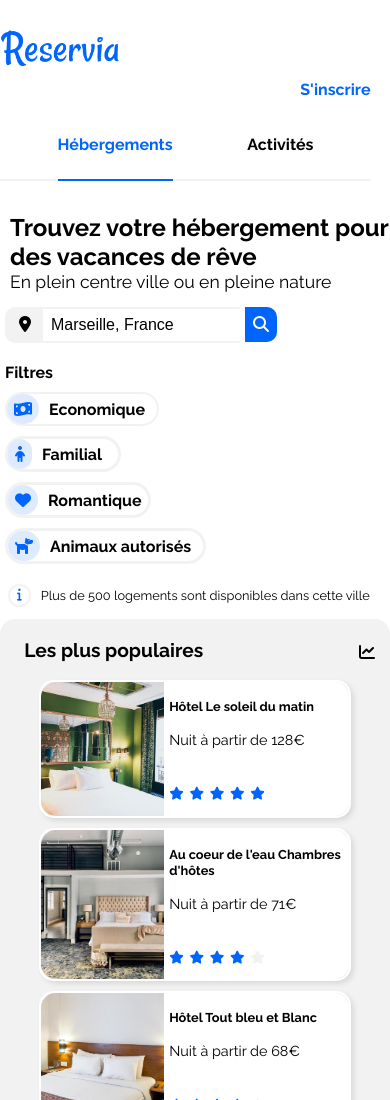
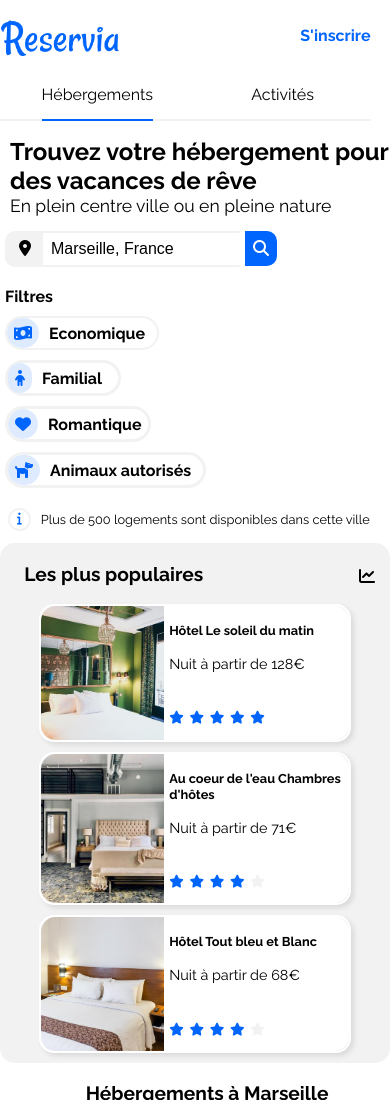
Before and after one commit to ClaireThiebaut/ClaireThiebaut_2_22012021, a plain HTML site: page index.html in a window 390 px wide. Shown: the top 1100 px of the page. Drawn offline with Linux system fonts and the light colour scheme.

Commit message:
Modif DIV sign in

```diff
--- a/index.html
+++ b/index.html
@@ -21,15 +21,11 @@
                     </div>
 
                     <div class="navbar">
-                        <nav>
-                            <ul>
-                                <li><a href="#hebergements"><span class="overline">Hébergements</span></a></li> <!--renvoie vers les hébergements de quelle ville ?-->
-                                <li><a href="#activites">Activités</a></li> <!--idem ?-->
-                            </ul>
-                        </nav>
+                        <div class="nav"><a href="#hebergements"><span class="overline">Hébergements</span></a></div>
+                        <div class="nav"><a href="Activités">Activités</a></div>
+                    </div>
 
-                        <div class="sign_in"><a href="#">S'inscrire</a></div>
-                    </div>
+                    <div class="sign_in"><a href="#">S'inscrire</a></div>
 
                 </header>
 
--- a/style_reservia.css
+++ b/style_reservia.css
@@ -44,7 +44,11 @@ gris : #F2F2F2*/
 header {
     width: 100%;
     display: flex;
-    justify-content: space-between;
+    flex-wrap: wrap;
+}
+
+#logo {
+    flex-grow: 1;
 }
 
 #logo img {
@@ -55,25 +59,34 @@ header {
 
 .navbar {
     display: flex;
+    justify-content: center;
+    align-items: center;
+
 }
 
-nav ul {
+.nav {
+    margin-right: 15px;
+}
+
+/* nav ul {
     list-style-type: none;
     display: flex;
 }
 
 nav li {
     margin-right: 15px;
-}
+} */
 
-li:hover {
+.overline {
     border-top: 3px solid #0065fc;
     padding-top: 15%;
 }
 
 .sign_in {
     display: flex;
-    margin-top: 16px;
+    justify-content: center;
+    align-items: center;
+
 }
 
 .sign_in a {
@@ -524,19 +537,15 @@ footer h5 {
         flex-wrap: wrap;
     }
 
+    #logo {
+        width: 200px;
+    }
+
     #logo img {
         width: 120px;
         height: auto;
-        margin-top: 20px;
         object-fit: cover;
     }
-
-    .navbar {
-        flex-wrap: wrap;
-        justify-content: flex-end;
-        width: 100%;
-    }
-
 
     .sign_in {
         order: 1;
@@ -545,26 +554,36 @@ footer h5 {
         margin-top: 0;
     }
 
-    nav {
+    .navbar {
         order: 2;
         width: 100%;
+        justify-content: space-around;
+        padding-top: 15px;
+        padding-bottom: 15px;
+        border-bottom: 2px solid #F2F2F2;
     }
 
-    ul {
+    .overline {
+        border-top: none;
+        padding-bottom: 15px;
+        border-bottom: 2px solid #0065FC;
+    }
+
+    /* ul {
         list-style-type: none;
         justify-content: space-around;
         padding-bottom: 5px;
         border-bottom: solid 2px #F2F2F2;
         z-index: 0;
-    }
+    } */
 
-    nav li {
+
+    /* nav li {
         width: 50%;
         text-align: center;
         padding-top: 20px;
         padding-bottom: 20px;
         font-weight: bold;
-
     }
 
     li span {
@@ -573,7 +592,7 @@ footer h5 {
         border-bottom: solid 2px #0065FC;
         color: #0065FC;
         z-index: 1;
-    }
+    } */
 
     h1 {
         font-size: 1.5em;
```
Also changed, not shown: Capture 1.PNG (added), Capture 2.PNG (added), P2_Thiebaut_Claire/P2_01_LienGithub.txt (added), P2_Thiebaut_Claire/P2_02_Lienpageweb.txt (added), Zoning.png (added), 1 other file.
